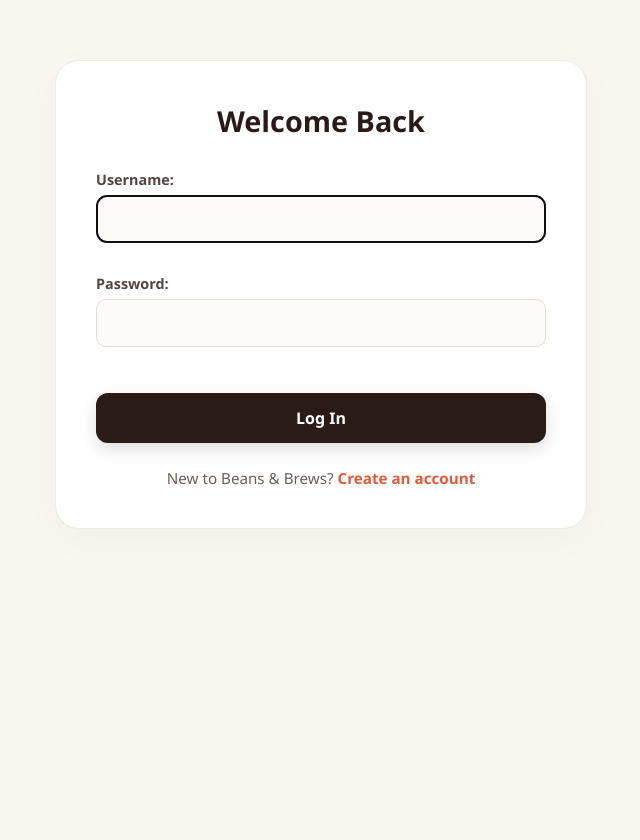
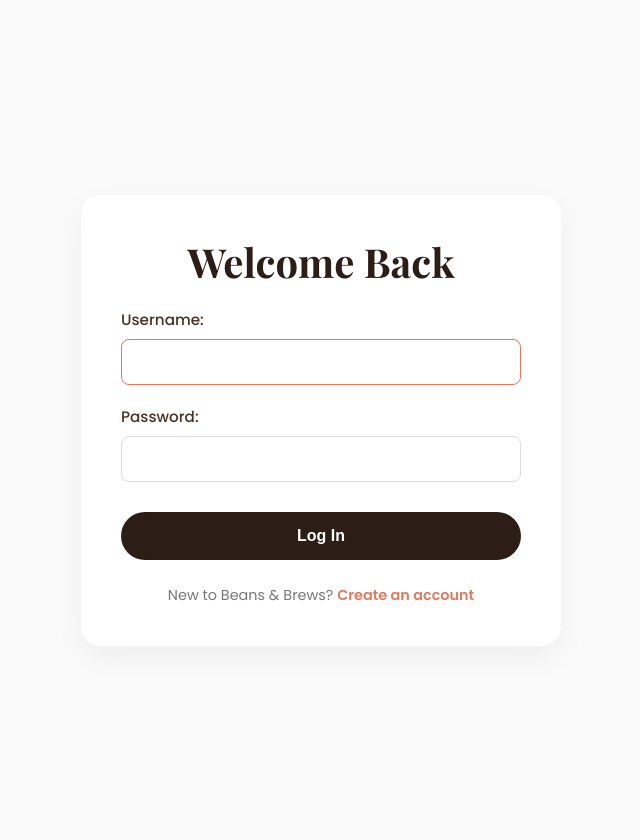
Before and after one commit to miniv12-dot/Beans-and-brews-Project, a Django app: page /login/ in a window 1280 px wide. Shown: the whole page, without its empty margins (319-959 px from the left). Before the commit the page ends 529 px from the top, so only its background shows below. Run offline with Django 5.2, Linux system fonts and the light colour scheme.

Commit message:
Standardize auth UI and implement form validation error feedback

```diff
--- a/menu/templates/menu/login.html
+++ b/menu/templates/menu/login.html
@@ -1,36 +1,52 @@
-{% load static %}
 <!DOCTYPE html>
 <html lang="en">
 <head>
     <meta charset="UTF-8">
-    <title>Log In - Beans & Brews</title>
-    <link rel="stylesheet" href="{% static 'menu/style.css' %}">
+    <meta name="viewport" content="width=device-width, initial-scale=1.0">
+    <title>Log In | Beans & Brews</title>
+    <style>
+        @import url('https://fonts.googleapis.com/css2?family=Playfair+Display:wght@700&family=Poppins:wght@400;500;600&display=swap');
+
+        body { font-family: 'Poppins', sans-serif; background-color: #FAFAFA; color: #2C1E16; display: flex; flex-direction: column; align-items: center; justify-content: center; min-height: 100vh; margin: 0; padding: 20px; }
+
+        .auth-container { background: white; padding: 40px; border-radius: 20px; box-shadow: 0 10px 30px rgba(0,0,0,0.05); max-width: 400px; width: 100%; }
+        h2 { font-family: 'Playfair Display', serif; font-size: 2.5rem; color: #2C1E16; margin-top: 0; margin-bottom: 20px; text-align: center; }
+
+        /* Form Element Styling */
+        form p { display: flex; flex-direction: column; gap: 8px; margin-bottom: 20px; }
+        label { font-weight: 500; font-size: 0.95rem; color: #4A3022; }
+        input { padding: 12px 15px; border: 1px solid #ddd; border-radius: 8px; font-family: 'Poppins', sans-serif; width: 100%; box-sizing: border-box; transition: border-color 0.3s; }
+        input:focus { border-color: #E07A5F; outline: none; }
+
+        /* Error Feedback Styling */
+        .error-message { background-color: #fdf2f0; color: #E07A5F; padding: 15px; border-radius: 8px; font-size: 0.9rem; text-align: center; margin-bottom: 20px; border: 1px solid #fadbd6; }
+        .errorlist { color: #E07A5F; font-size: 0.85rem; padding: 0; list-style: none; margin: 0; }
+
+        .btn-submit { background-color: #2C1E16; color: white; padding: 15px 20px; border: none; border-radius: 30px; font-weight: 600; font-size: 1rem; width: 100%; cursor: pointer; transition: all 0.3s ease; margin-top: 10px; }
+        .btn-submit:hover { background-color: #E07A5F; transform: translateY(-2px); box-shadow: 0 6px 20px rgba(224, 122, 95, 0.4); }
+
+        .back-link { display: block; text-align: center; margin-top: 25px; color: #777; text-decoration: none; font-size: 0.9rem; }
+        .back-link strong { color: #E07A5F; font-weight: 600; }
+        .back-link:hover strong { text-decoration: underline; }
+    </style>
 </head>
 <body>
+    <div class="auth-container">
+        <h2>Welcome Back</h2>
 
-    <div class="app-container">
-        <div class="focused-card" style="max-width: 450px;">
+        {% if form.errors %}
+            <div class="error-message">
+                Invalid username or password. Please try again.
+            </div>
+        {% endif %}
 
-            <h1 style="color: #2B1B17; font-size: 1.8rem; font-weight: 800; text-align: center; margin-bottom: 30px;">Welcome Back</h1>
+        <form method="post">
+            {% csrf_token %}
+            {{ form.as_p }}
+            <button type="submit" class="btn-submit">Log In</button>
+        </form>
 
-            <form method="POST" style="display: flex; flex-direction: column; gap: 20px;">
-                {% csrf_token %}
-
-                <div style="display: flex; flex-direction: column; gap: 15px;" class="django-form-inputs">
-                    {{ form.as_p }}
-                </div>
-
-                <button type="submit" style="background-color: #2B1B17; color: white; border: none; width: 100%; padding: 14px; border-radius: 12px; font-weight: 700; font-size: 1rem; cursor: pointer; margin-top: 10px; box-shadow: 0 6px 16px rgba(43, 27, 23, 0.15);">
-                    Log In
-                </button>
-            </form>
-
-            <p style="text-align: center; color: #6E5D53; font-size: 0.95rem; margin-top: 25px;">
-                New to Beans & Brews? <a href="{% url 'register' %}" style="color: #E05A36; font-weight: 700; text-decoration: none;">Create an account</a>
-            </p>
-
-        </div>
+        <a href="{% url 'register' %}" class="back-link">New to Beans & Brews? <strong>Create an account</strong></a>
     </div>
-
 </body>
 </html>
```
Also changed, not shown: menu/templates/menu/register.html (+37 -23 lines).
